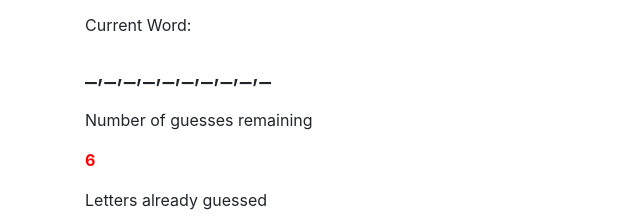
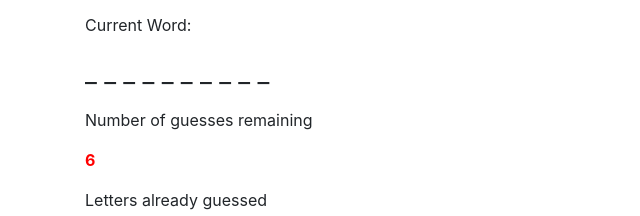
Before and after one commit to stephenwchang/Uncle-Vinces-Hangman, a plain HTML site: page index.html in a window 1280 px wide. Shown: the part 368-584 px from the top of the page, 0-640 px from the left. Drawn offline with nearby package versions, Linux system fonts and the light colour scheme.

Commit message:
minor update too html, removed commas from _,_,_

```diff
--- a/assets/javascript/game.js
+++ b/assets/javascript/game.js
@@ -30,7 +30,6 @@ function writeDisplay() {
 }
 
 // resets currentWordText array with _'s
-
 function reset() {
   currentWordText = []
   for (var i = 0; i < currentWord.length; i++) {
--- a/index.html
+++ b/index.html
@@ -33,7 +33,7 @@
 
         <p>Current Word:</p>
 
-        <p id="currentWord-text">_,_,_,_,_,_,_,_,_,_</p>
+        <p id="currentWord-text">_ _ _ _ _ _ _ _ _ _</p>
 
         <p>Number of guesses remaining</p>
 
```
